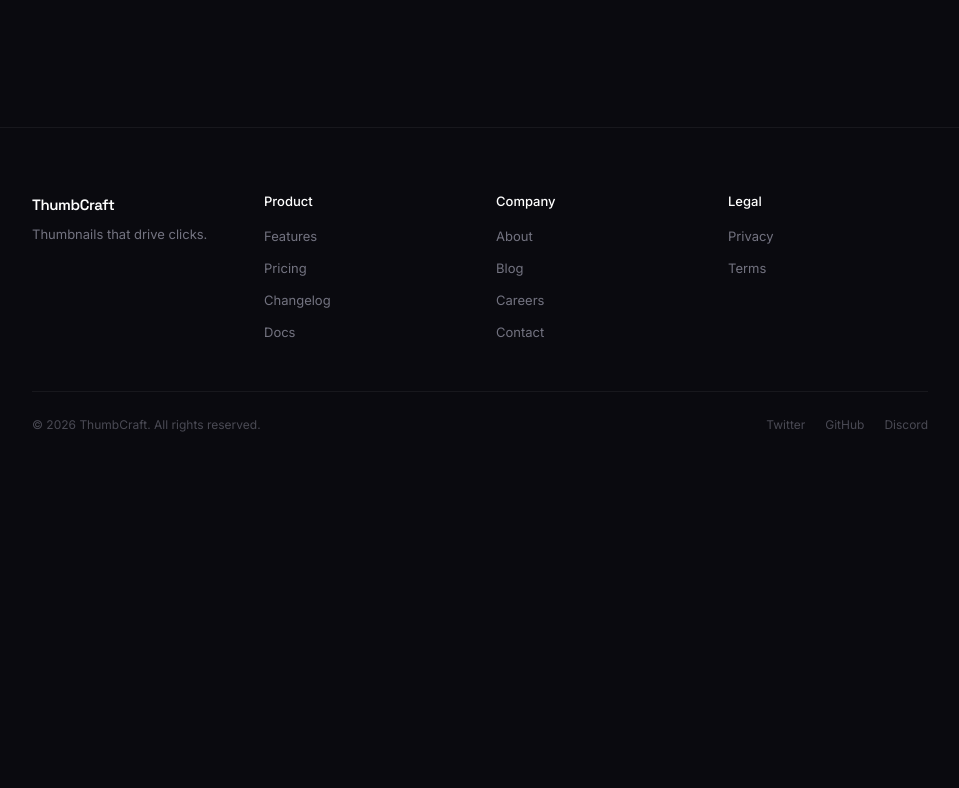
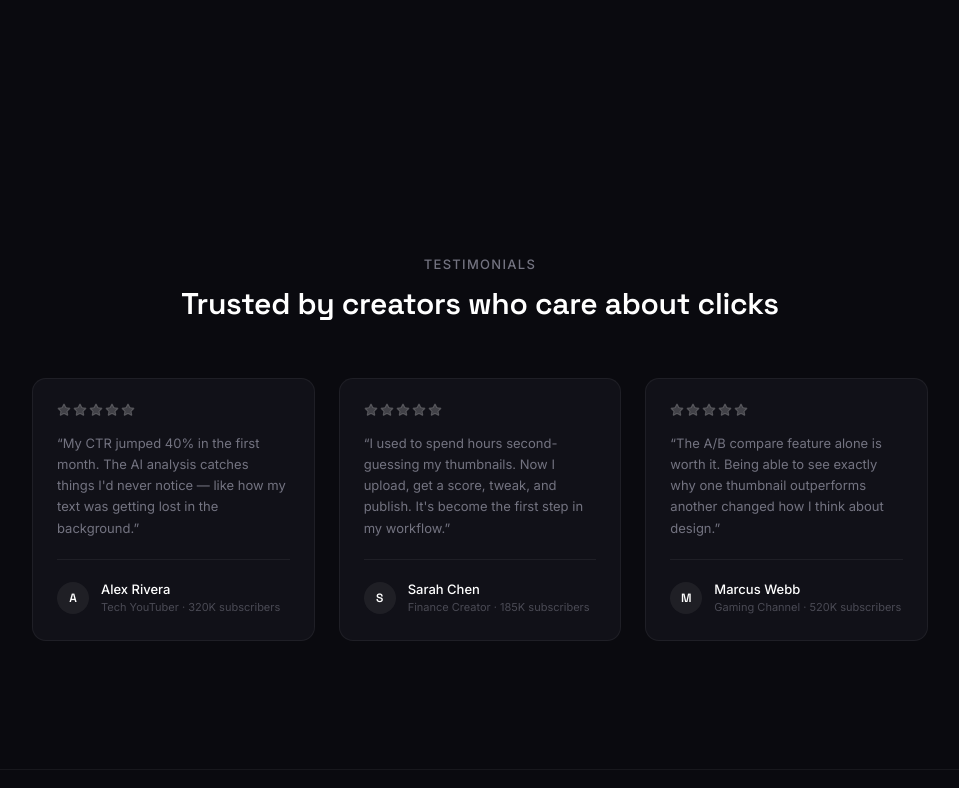
Before and after one commit to poojagosika/high-performing-thumbnail, a React (Vite) app in the folder client/: page / in a window 1280 px wide. Shown: the part 3212-4000 px from the top of the page, without its empty margins (160-1119 px from the left). Before the commit the page ends 3710 px from the top, so only its background shows below. Built offline with nearby package versions, Linux system fonts and the light colour scheme; no server answers.

Commit message:
Added testimonials section to landing page

```diff
--- /dev/null
+++ b/client/src/components/Testimonials.jsx
@@ -0,0 +1,96 @@
+import { motion } from "framer-motion";
+import { Star } from "lucide-react";
+
+const testimonials = [
+  {
+    quote:
+      "My CTR jumped 40% in the first month. The AI analysis catches things I'd never notice — like how my text was getting lost in the background.",
+    name: "Alex Rivera",
+    role: "Tech YouTuber",
+    channel: "320K subscribers",
+  },
+  {
+    quote:
+      "I used to spend hours second-guessing my thumbnails. Now I upload, get a score, tweak, and publish. It's become the first step in my workflow.",
+    name: "Sarah Chen",
+    role: "Finance Creator",
+    channel: "185K subscribers",
+  },
+  {
+    quote:
+      "The A/B compare feature alone is worth it. Being able to see exactly why one thumbnail outperforms another changed how I think about design.",
+    name: "Marcus Webb",
+    role: "Gaming Channel",
+    channel: "520K subscribers",
+  },
+];
+
+function Testimonials() {
+  return (
+    <section className="relative py-24 sm:py-32 px-6">
+      <div className="max-w-4xl mx-auto">
+        {/* Header */}
+        <motion.div
+          initial={{ opacity: 0, y: 15 }}
+          whileInView={{ opacity: 1, y: 0 }}
+          viewport={{ once: true, margin: "-80px" }}
+          transition={{ duration: 0.4 }}
+          className="text-center mb-14"
+        >
+          <p className="text-[13px] text-[#737380] font-medium uppercase tracking-widest mb-3">
+            Testimonials
+          </p>
+          <h2 className="font-heading text-2xl sm:text-3xl font-semibold text-white tracking-[-0.01em]">
+            Trusted by creators who care about clicks
+          </h2>
+        </motion.div>
+
+        {/* Cards */}
+        <div className="grid grid-cols-1 md:grid-cols-3 gap-6">
+          {testimonials.map((t, i) => (
+            <motion.div
+              key={t.name}
+              initial={{ opacity: 0, y: 20 }}
+              whileInView={{ opacity: 1, y: 0 }}
+              viewport={{ once: true }}
+              transition={{ duration: 0.4, delay: i * 0.08 }}
+              className="flex flex-col p-6 rounded-xl border border-white/6 bg-[#111118]"
+            >
+              {/* Stars */}
+              <div className="flex gap-0.5 mb-4">
+                {[...Array(5)].map((_, j) => (
+                  <Star
+                    key={j}
+                    className="w-3.5 h-3.5 fill-white/20 text-white/20"
+                  />
+                ))}
+              </div>
+
+              {/* Quote */}
+              <p className="text-[13px] text-[#737380] leading-relaxed flex-1">
+                &ldquo;{t.quote}&rdquo;
+              </p>
+
+              {/* Author */}
+              <div className="flex items-center gap-3 mt-5 pt-5 border-t border-white/6">
+                <div className="w-8 h-8 rounded-full bg-white/6 flex items-center justify-center shrink-0">
+                  <span className="font-heading text-[12px] font-semibold text-white">
+                    {t.name.charAt(0)}
+                  </span>
+                </div>
+                <div>
+                  <p className="text-[13px] font-medium text-white">{t.name}</p>
+                  <p className="text-[11px] text-[#4a4a54]">
+                    {t.role} &middot; {t.channel}
+                  </p>
+                </div>
+              </div>
+            </motion.div>
+          ))}
+        </div>
+      </div>
+    </section>
+  );
+}
+
+export default Testimonials;
--- a/client/src/pages/Landing.jsx
+++ b/client/src/pages/Landing.jsx
@@ -3,6 +3,7 @@ import Hero from "../components/Hero";
 import Features from "../components/Features";
 import HowItWorks from "../components/HowItWorks";
 import Pricing from "../components/Pricing";
+import Testimonials from "../components/Testimonials";
 import Footer from "../components/Footer";
 
 function Landing() {
@@ -13,6 +14,7 @@ function Landing() {
       <Features />
       <HowItWorks />
       <Pricing />
+      <Testimonials />
       <Footer />
     </>
   );
```
